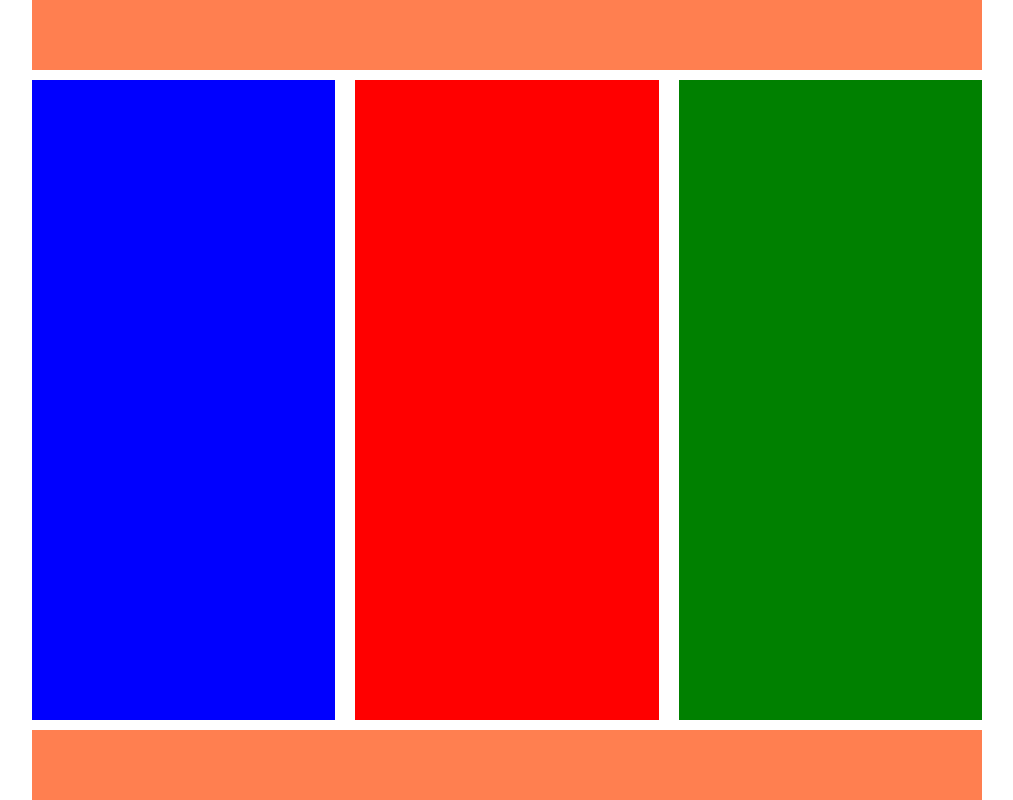
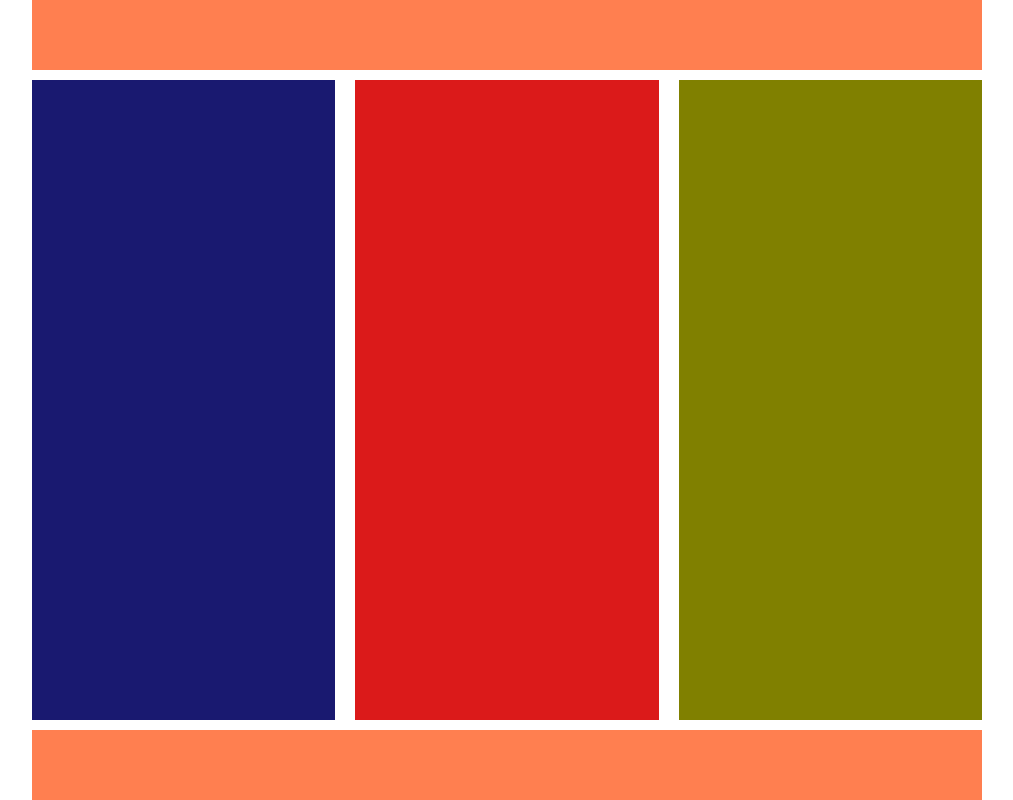
Before and after one commit to Swissgroover/R-Ta19, a plain HTML site: page index.html in a window 1280 px wide. Shown: the whole page, without its empty margins (133-1146 px from the left). Drawn offline with Linux system fonts and the light colour scheme.

Commit message:
changed colors

```diff
--- a/style.css
+++ b/style.css
@@ -43,13 +43,13 @@ main {
 }
 
 .blue {
-    background-color: blue;
+    background-color: midnightblue;
 }
 
 .red {
-    background-color: red;
+    background-color: rgb(219, 26, 26);
 }
 
 .green {
-    background-color: green;
+    background-color: olive;
 }
```
